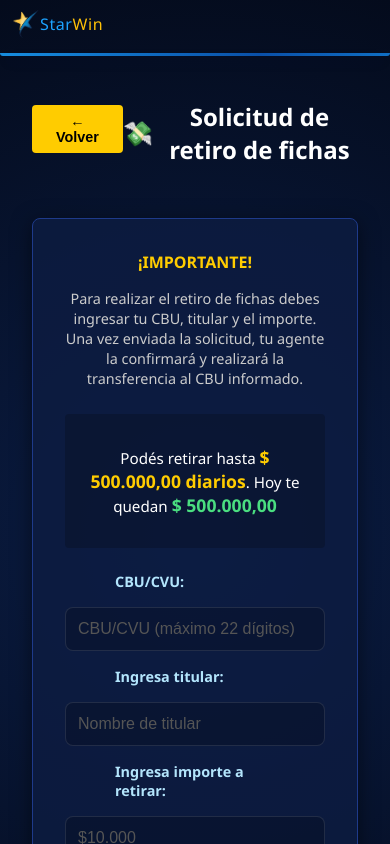
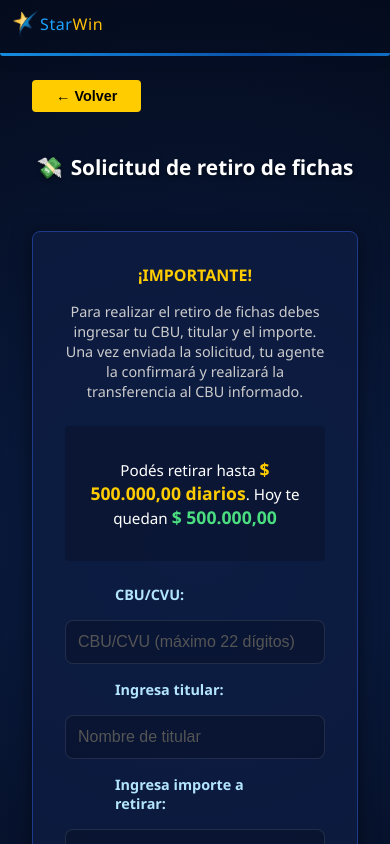
Before and after one commit to jonhbass/Betassist, a React (Vite) app: page /withdraw-chips in a window 390 px wide. Shown: the top 844 px of the page. Built offline with nearby package versions, Linux system fonts and the light colour scheme; no server answers.

Commit message:
renposiidadecargas

```diff
--- a/src/css/LoadChips.css
+++ b/src/css/LoadChips.css
@@ -49,6 +49,8 @@
 .ba-load-title {
   font-size: 1.5rem;
   font-weight: bold;
+  color: #fff;
+  text-shadow: 0 2px 4px rgba(0, 0, 0, 0.5);
   display: flex;
   align-items: center;
   gap: 0.5rem;
@@ -162,3 +164,23 @@
 .ba-btn-submit:hover {
   background-color: #e6b800;
 }
+
+@media (max-width: 768px) {
+  .ba-load-header {
+    flex-direction: column;
+    align-items: flex-start;
+    gap: 1rem;
+  }
+
+  .ba-btn-back {
+    position: static;
+    margin-bottom: 0.5rem;
+  }
+
+  .ba-load-title {
+    width: 100%;
+    justify-content: center;
+    font-size: 1.3rem;
+    text-align: center;
+  }
+}
--- a/src/css/WithdrawChips.css
+++ b/src/css/WithdrawChips.css
@@ -49,6 +49,8 @@
 .ba-withdraw-title {
   font-size: 1.5rem;
   font-weight: bold;
+  color: #fff;
+  text-shadow: 0 2px 4px rgba(0, 0, 0, 0.5);
   display: flex;
   align-items: center;
   gap: 0.5rem;
@@ -160,3 +162,23 @@
   background-color: #666;
   cursor: not-allowed;
 }
+
+@media (max-width: 768px) {
+  .ba-withdraw-header {
+    flex-direction: column;
+    align-items: flex-start;
+    gap: 1rem;
+  }
+
+  .ba-btn-back {
+    position: static;
+    margin-bottom: 0.5rem;
+  }
+
+  .ba-withdraw-title {
+    width: 100%;
+    justify-content: center;
+    font-size: 1.3rem;
+    text-align: center;
+  }
+}
```
